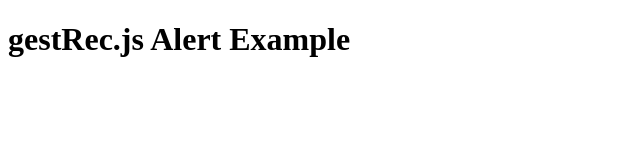
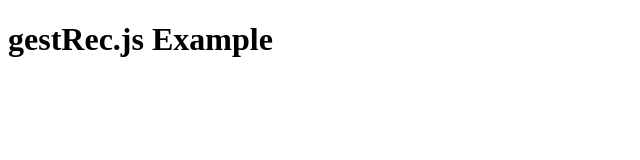
Before and after one commit to IntToDouble/Gest.js, a plain HTML site: page examples/coloredDiv/index.html in a window 1280 px wide. Shown: the whole page, without its empty margins (0-640 px from the left). Drawn offline with Linux system fonts and the light colour scheme.

Commit message:
Changed name, no longer using alert in example

```diff
--- a/examples/coloredDiv/index.html
+++ b/examples/coloredDiv/index.html
@@ -2,7 +2,7 @@
 <html lang="en">
 <head>
 	<meta charset="UTF-8">
-	<title>gestRec.js Alert Example</title>
+	<title>gestRec.js Example</title>
 	<style>
 		#gesture {
 			width: 100%;
@@ -31,7 +31,7 @@
 	</script>
 </head>
 <body>
-	<h1>gestRec.js Alert Example</h1>
+	<h1>gestRec.js Example</h1>
 	<div id="gesture">
 
 	</div>
```
